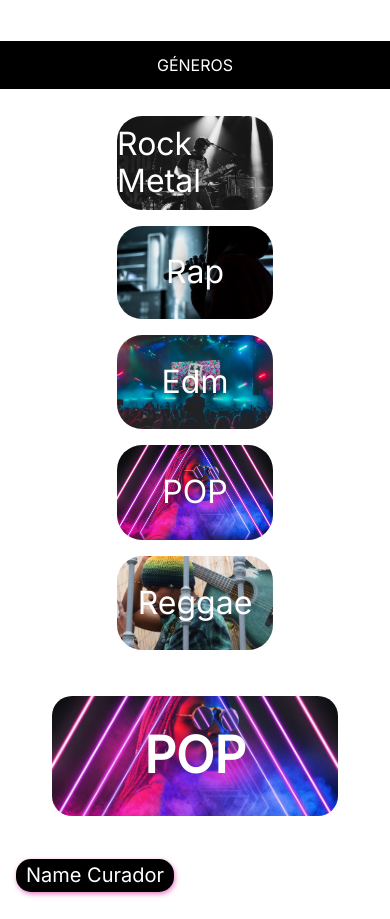
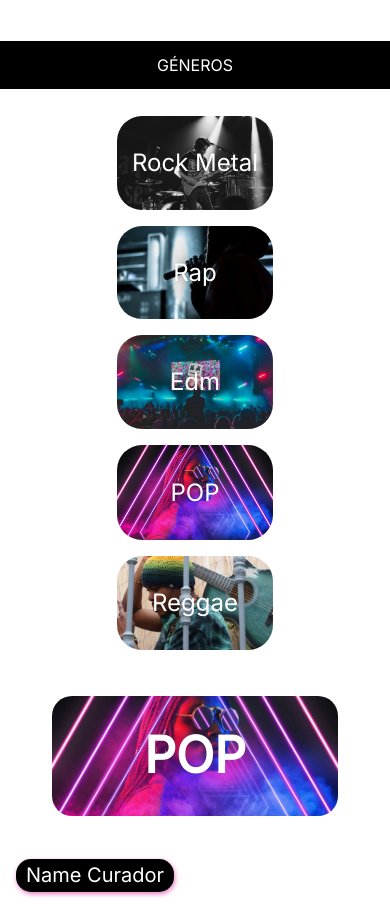
Before and after one commit to AlessHub/playlist.noobs, a plain HTML site: page index.html in a window 390 px wide. Shown: the part 1100-2019 px from the top of the page. Drawn offline with nearby package versions, Linux system fonts and the light colour scheme.

Commit message:
new change

```diff
--- a/style.css
+++ b/style.css
@@ -511,7 +511,12 @@ p {
 @media only screen and (max-width: 600px) {
   .namelanding {
     font-size: 50px !important;
-  }}
+  }
+  h1 {
+    font-size: 1.5em;
+    margin: 0.67em 0;
+  }
+}
 
 .namelanding {
   display: flex;
```
